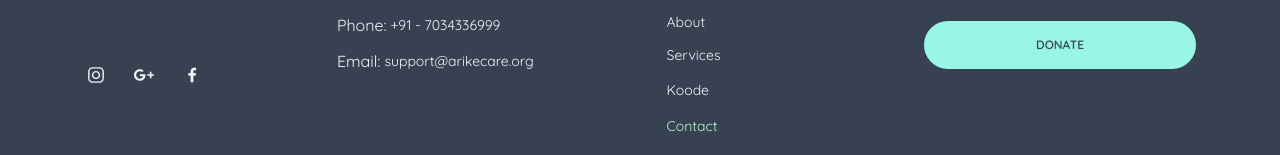
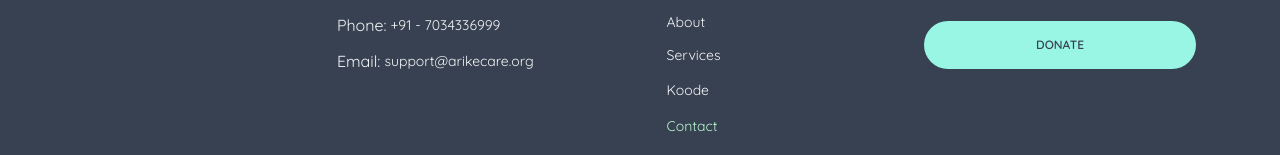
Before and after one commit to hoverspaces/arikecare.org, a Next.js app: page /contact in a window 1280 px wide. Shown: the part 1447-1602 px from the top of the page. Built offline with nearby package versions, Linux system fonts and the light colour scheme.

Commit message:
Update Footer.jsx

```diff
--- a/components/baseWrapper/Footer.jsx
+++ b/components/baseWrapper/Footer.jsx
@@ -52,20 +52,9 @@ export default function Footer() {
               width="120"
               height="60"
             />
-            <div className="flex flex-row items-center gap-7">
-              {social
-                .filter((val) => val.label !== "Twitter")
-                .map((item, index) => (
-                  <Link
-                    key={index}
-                    href={item.href}
-                    className="hover:text-green-200"
-                  >
-                    <span className="sr-only">{item.label}</span>
-                    <item.icon className={item.defaultClassName} />
-                  </Link>
-                ))}
-            </div>
+
+
+
           </div>
           <div className="mt-1">
             <div className="flex flex-col items-start">
```
